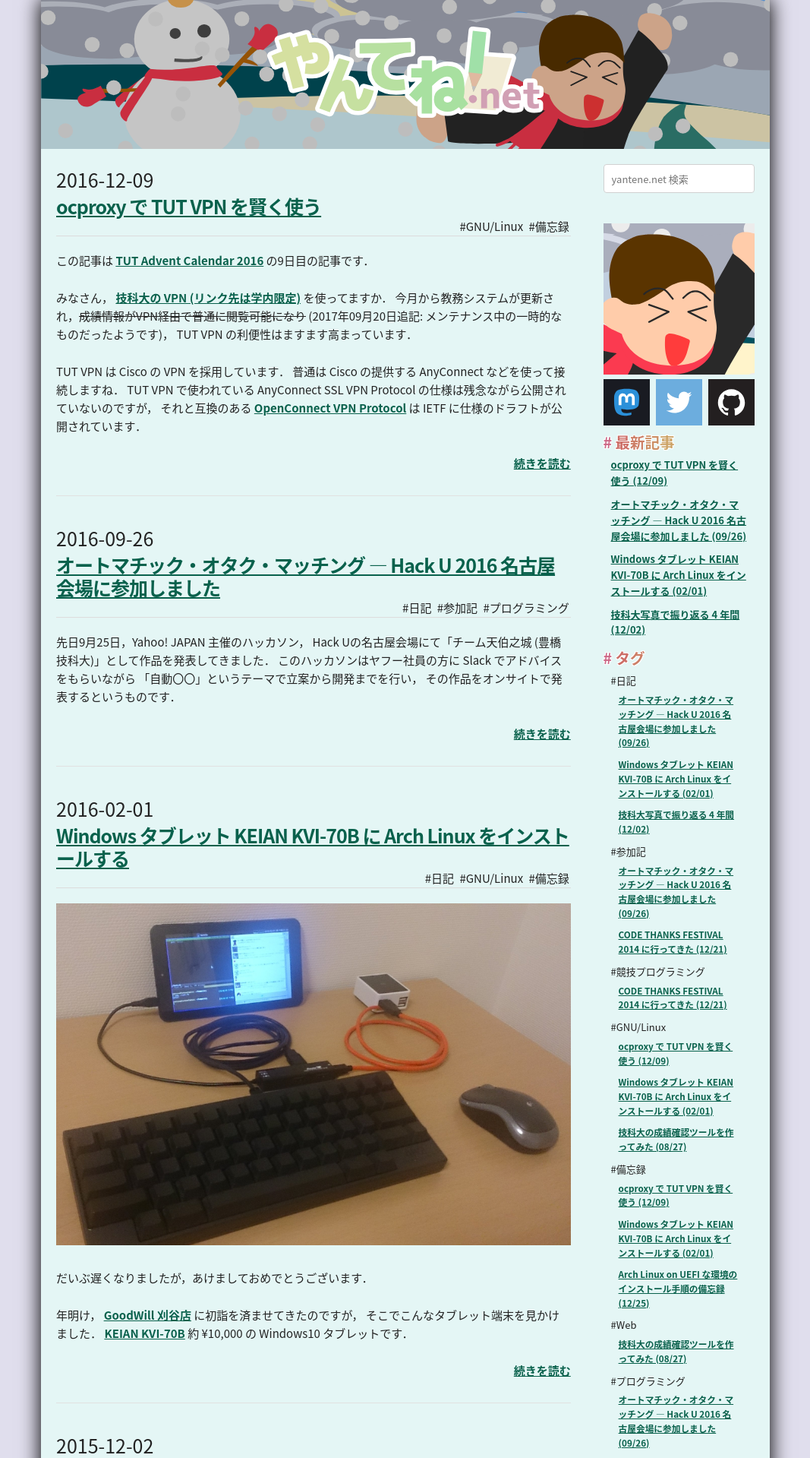
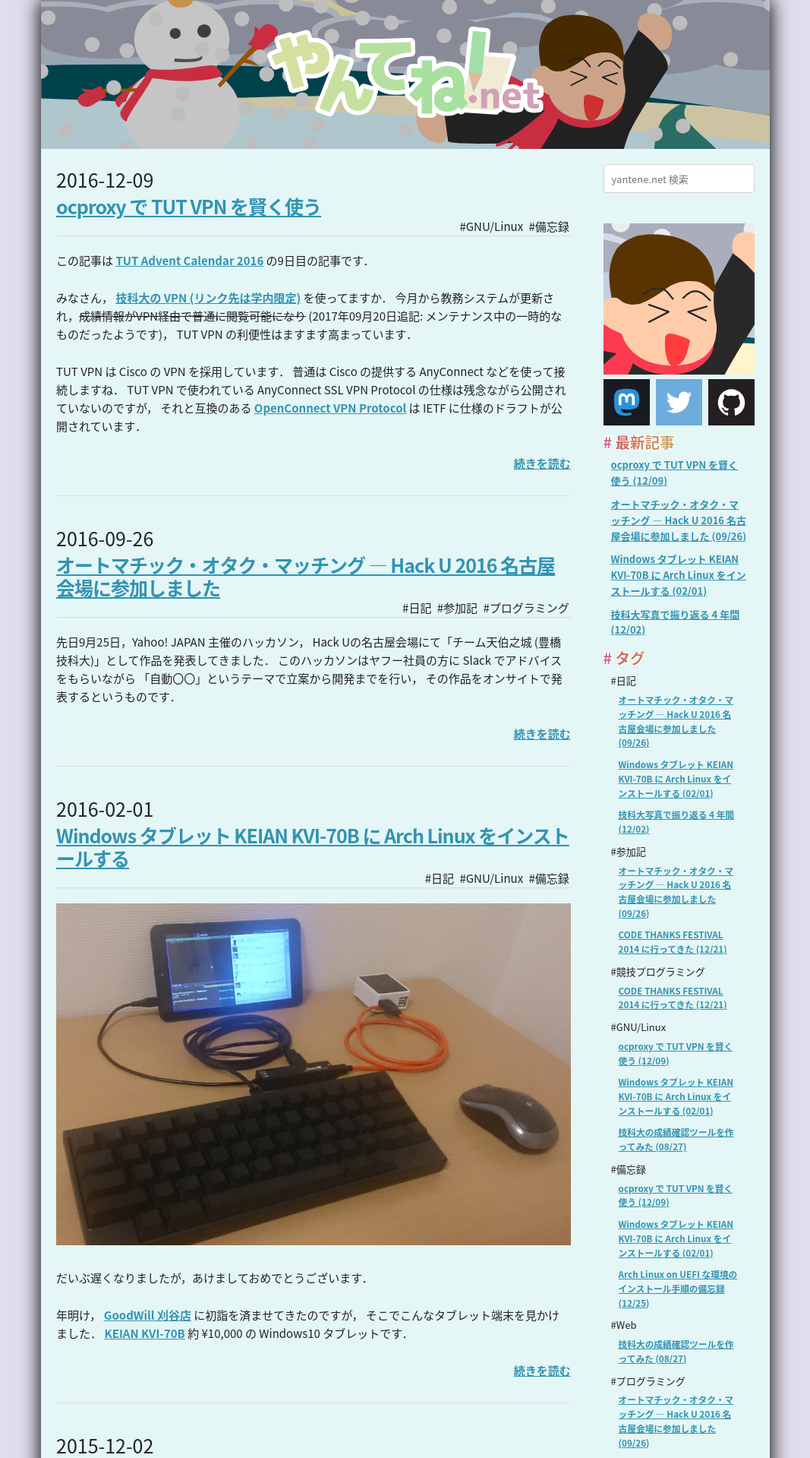
Before and after one commit to yantene/yantene.github.io, a Jekyll site: the page built from _posts/2017-09-20-index.md, in a window 1280 px wide. Shown: the top 1919 px of the page at 76% size, without its empty margins (106-1173 px from the left). Built offline with Jekyll 4.4.1, drawn with Linux system fonts in a browser that asks for light colours; comment, search, counter and statistics services are not loaded.

Commit message:
リンク色を変更

```diff
--- a/css/styles.css
+++ b/css/styles.css
@@ -8,7 +8,7 @@ body {
 }
 
 a {
-  color: #09614c;
+  color: #3293b3;
   font-weight: bold;
 }
 
```
